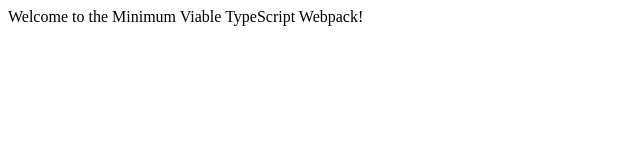
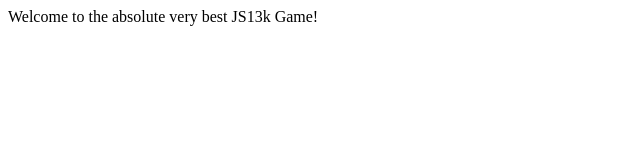
Before and after one commit to js13kGames/at-journeys-end, a website built with webpack: page index.html in a window 1280 px wide. Shown: the full height of the page, 0-640 px from the left. Built offline with nearby package versions, Linux system fonts and the light colour scheme.

Commit message:
Change to JS13k Game

```diff
--- a/index.html
+++ b/index.html
@@ -2,7 +2,7 @@
 <html>
   <head>
     <meta charset="UTF-8" />
-    <title>Minimum Viable TypeScript Webpack</title>
+    <title>JS13k Game</title>
   </head>
   <body>
     <div id="app"></div>
--- a/package.json
+++ b/package.json
@@ -1,8 +1,8 @@
 {
-  "name": "mvtswp",
+  "name": "js13k",
   "version": "1.2.0",
-  "description": "Minimum Viable TypeScript Webpack",
-  "repository": "https://gitlab.com/kwbeam/mvtswp",
+  "description": "JS13k Game",
+  "repository": "https://github.com/w0hrk/js13k",
   "main": "index.js",
   "scripts": {
     "clean": "rm -rf dist",
--- a/src/index.ts
+++ b/src/index.ts
@@ -1,6 +1,6 @@
-function mvtswp(rootElement: HTMLElement) {
-    rootElement.innerText = "Welcome to the Minimum Viable TypeScript Webpack!";
+function game(rootElement: HTMLElement) {
+    rootElement.innerText = "Welcome to the absolute very best JS13k Game!";
 }
 
 let root = document.getElementById("app");
-mvtswp(root);
+game(root);
```
Also changed, not shown: README.md.
